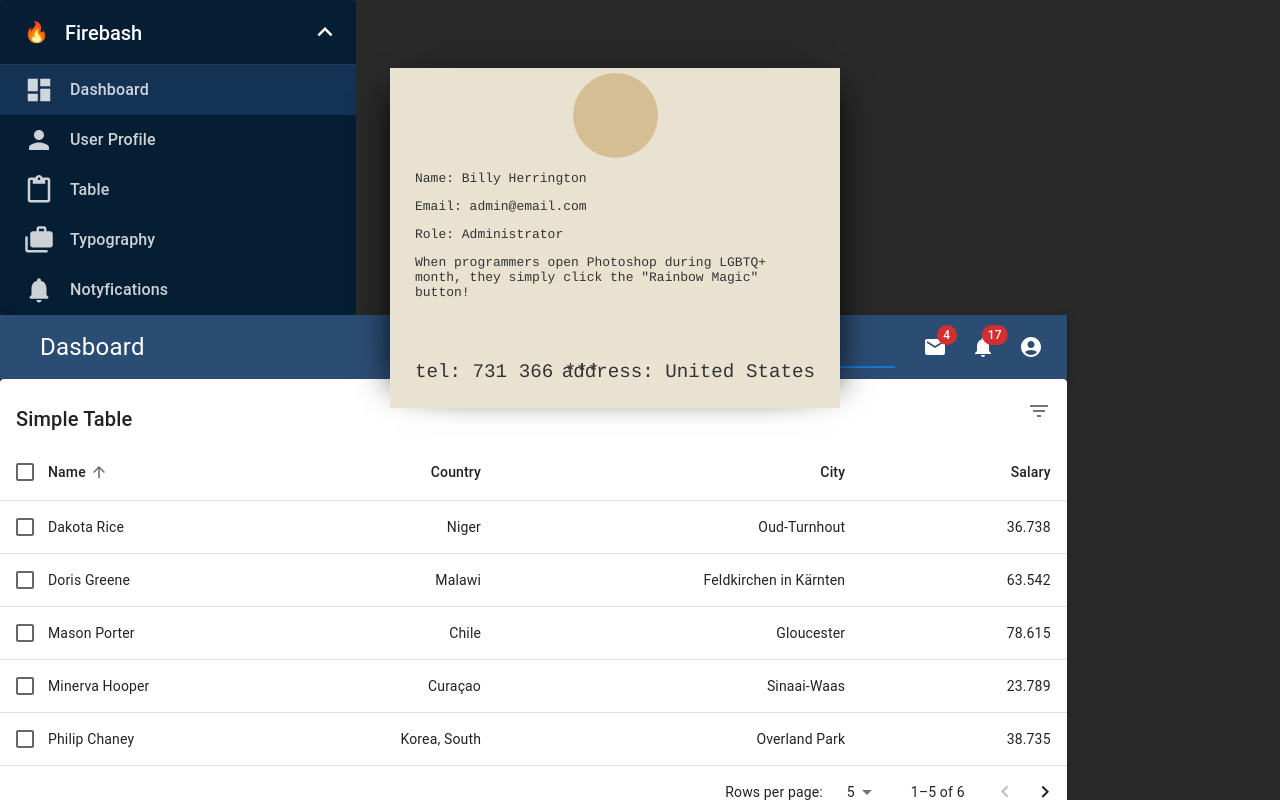
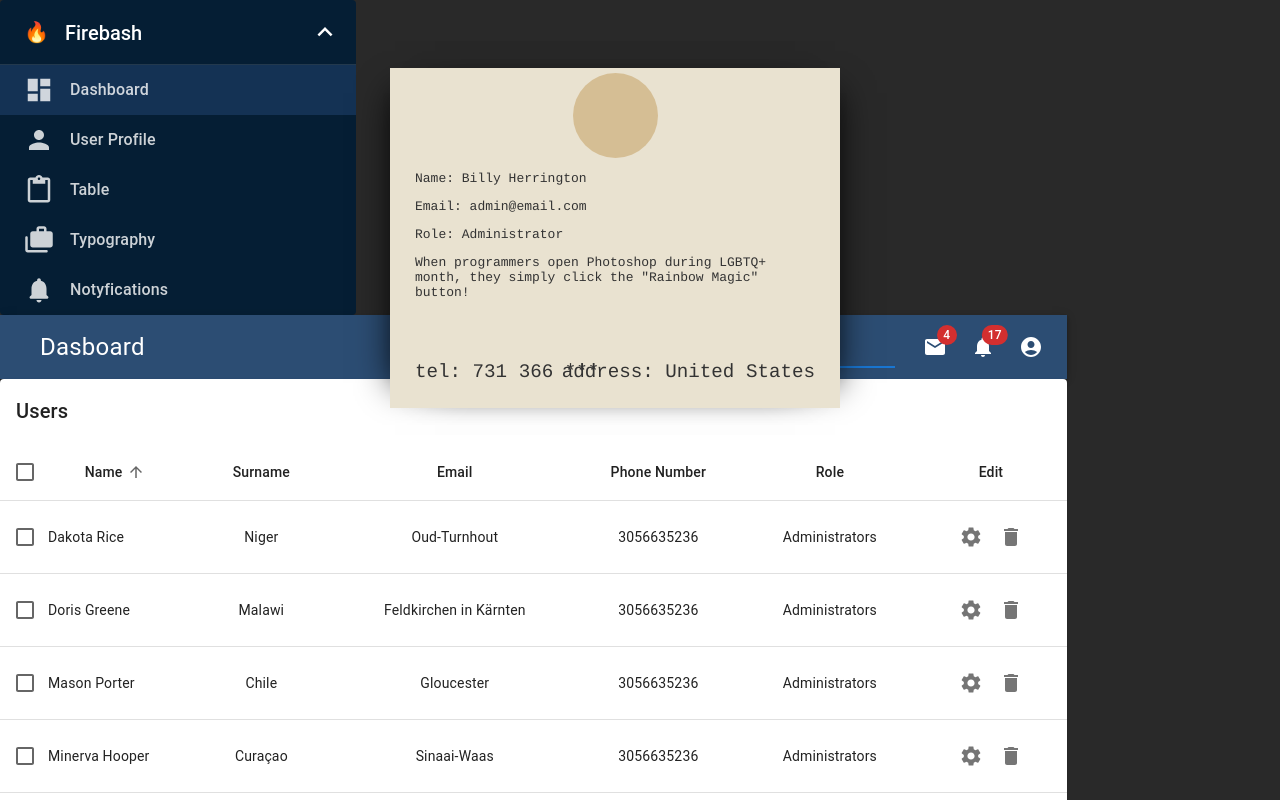
Before and after one commit to Robert-gut/admin-panel, a React (Vite) app: page /admin in a window 1280 px wide. Shown: the top 800 px of the page. Built offline with nearby package versions, Linux system fonts and the light colour scheme; grey boxes are pictures that could not be loaded.

Commit message:
EditDeleteModal commit

```diff
--- /dev/null
+++ b/src/pages/UsersList/UsersList.css
@@ -0,0 +1,8 @@
+.btnModal {
+  width: 100px;
+  height: 30px;
+  border-radius: 5px;
+  margin: 10px;
+  cursor: pointer;
+  font-size: 16px;
+}
--- a/src/pages/UsersList/UsersList.tsx
+++ b/src/pages/UsersList/UsersList.tsx
@@ -1,4 +1,4 @@
-import * as React from "react";
+import React, { useState } from "react";
 import { alpha } from "@mui/material/styles";
 import Box from "@mui/material/Box";
 import Table from "@mui/material/Table";
@@ -14,41 +14,102 @@ import Typography from "@mui/material/Typography";
 import Paper from "@mui/material/Paper";
 import Checkbox from "@mui/material/Checkbox";
 import IconButton from "@mui/material/IconButton";
-import Tooltip from "@mui/material/Tooltip";
-import FormControlLabel from "@mui/material/FormControlLabel";
-import Switch from "@mui/material/Switch";
 import DeleteIcon from "@mui/icons-material/Delete";
-import FilterListIcon from "@mui/icons-material/FilterList";
+import SettingsIcon from "@mui/icons-material/Settings";
 import { visuallyHidden } from "@mui/utils";
+//? import styles
+import "./UsersList.css";
+//? Import Modal
+import Modal from "@mui/material/Modal";
 
 interface Data {
   name: string;
-  country: string;
-  city: string;
-  salary: number;
+  surname: string;
+  email: string;
+  phoneNumber: number;
+  role: string;
+  edit: {
+    SettingsIcon: React.ElementType;
+    DeleteIcon: React.ElementType;
+  };
 }
 
 function createData(
   name: string,
-  country: string,
-  city: string,
-  salary: number
+  surname: string,
+  email: string,
+  phoneNumber: number,
+  role: string,
+  edit: {
+    SettingsIcon: React.ElementType;
+    DeleteIcon: React.ElementType;
+  }
 ): Data {
   return {
     name,
-    country,
-    city,
-    salary,
+    surname,
+    email,
+    phoneNumber,
+    role,
+    edit,
   };
 }
 
 const rows = [
-  createData("Dakota Rice", "Niger", "Oud-Turnhout", 36.738),
-  createData("Minerva Hooper", "Curaçao", "Sinaai-Waas", 23.789),
-  createData("Sage Rodriguez", "Netherlands", "Baileux", 56.142),
-  createData("Philip Chaney", "Korea, South	", "Overland Park", 38.735),
-  createData("Doris Greene", "Malawi", "Feldkirchen in Kärnten", 63.542),
-  createData("Mason Porter", "Chile", "Gloucester", 78.615),
+  createData(
+    "Dakota Rice",
+    "Niger",
+    "Oud-Turnhout",
+    3056635236,
+    "Administrators",
+    {
+      SettingsIcon: SettingsIcon,
+      DeleteIcon: DeleteIcon,
+    }
+  ),
+  createData(
+    "Minerva Hooper",
+    "Curaçao",
+    "Sinaai-Waas",
+    3056635236,
+    "Administrators",
+    { SettingsIcon: SettingsIcon, DeleteIcon: DeleteIcon }
+  ),
+  createData(
+    "Sage Rodriguez",
+    "Netherlands",
+    "Baileux",
+    3056635236,
+    "Administrators",
+    { SettingsIcon: SettingsIcon, DeleteIcon: DeleteIcon }
+  ),
+  createData(
+    "Philip Chaney",
+    "Korea, South",
+    "Overland Park",
+    3056635236,
+    "Administrators",
+    { SettingsIcon: SettingsIcon, DeleteIcon: DeleteIcon }
+  ),
+  createData(
+    "Doris Greene",
+    "Malawi",
+    "Feldkirchen in Kärnten",
+    3056635236,
+    "Administrators",
+    { SettingsIcon: SettingsIcon, DeleteIcon: DeleteIcon }
+  ),
+  createData(
+    "Mason Porter",
+    "Chile",
+    "Gloucester",
+    3056635236,
+    "Administrators",
+    {
+      SettingsIcon: SettingsIcon,
+      DeleteIcon: DeleteIcon,
+    }
+  ),
 ];
 
 function descendingComparator<T>(a: T, b: T, orderBy: keyof T) {
@@ -75,20 +136,11 @@ function getComparator<Key extends keyof any>(
     : (a, b) => -descendingComparator(a, b, orderBy);
 }
 
-// Since 2020 all major browsers ensure sort stability with Array.prototype.sort().
-// stableSort() brings sort stability to non-modern browsers (notably IE11). If you
-// only support modern browsers you can replace stableSort(exampleArray, exampleComparator)
-// with exampleArray.slice().sort(exampleComparator)
-function stableSort<T>(
-  array: readonly T[],
-  comparator: (a: T, b: T) => number
-) {
+function stableSort<T>(array: T[], comparator: (a: T, b: T) => number) {
   const stabilizedThis = array.map((el, index) => [el, index] as [T, number]);
   stabilizedThis.sort((a, b) => {
     const order = comparator(a[0], b[0]);
-    if (order !== 0) {
-      return order;
-    }
+    if (order !== 0) return order;
     return a[1] - b[1];
   });
   return stabilizedThis.map((el) => el[0]);
@@ -101,7 +153,7 @@ interface HeadCell {
   numeric: boolean;
 }
 
-const headCells: readonly HeadCell[] = [
+const headCells: HeadCell[] = [
   {
     id: "name",
     numeric: false,
@@ -109,22 +161,34 @@ const headCells: readonly HeadCell[] = [
     label: "Name",
   },
   {
-    id: "country",
+    id: "surname",
+    numeric: false,
+    disablePadding: false,
+    label: "Surname",
+  },
+  {
+    id: "email",
+    numeric: false,
+    disablePadding: false,
+    label: "Email",
+  },
+  {
+    id: "phoneNumber",
     numeric: true,
     disablePadding: false,
-    label: "Country",
+    label: "Phone Number",
   },
   {
-    id: "city",
-    numeric: true,
+    id: "role",
+    numeric: false,
     disablePadding: false,
-    label: "City",
+    label: "Role",
   },
   {
-    id: "salary",
-    numeric: true,
+    id: "edit",
+    numeric: false,
     disablePadding: false,
-    label: "Salary",
+    label: "Edit",
   },
 ];
 
@@ -139,6 +203,20 @@ interface EnhancedTableProps {
   orderBy: string;
   rowCount: number;
 }
+//!Modal
+const style = {
+  position: "absolute" as "absolute",
+  top: "50%",
+  left: "50%",
+  transform: "translate(-50%, -50%)",
+  width: 400,
+  bgcolor: "background.paper",
+  border: "2px solid #000",
+  boxShadow: 24,
+  p: 4,
+};
+
+//! Modal />
 
 function EnhancedTableHead(props: EnhancedTableProps) {
   const {
@@ -171,7 +249,7 @@ function EnhancedTableHead(props: EnhancedTableProps) {
         {headCells.map((headCell) => (
           <TableCell
             key={headCell.id}
-            align={headCell.numeric ? "right" : "left"}
+            align={headCell.numeric ? "center" : "center"}
             padding={headCell.disablePadding ? "none" : "normal"}
             sortDirection={orderBy === headCell.id ? order : false}
           >
@@ -179,6 +257,7 @@ function EnhancedTableHead(props: EnhancedTableProps) {
               active={orderBy === headCell.id}
               direction={orderBy === headCell.id ? order : "asc"}
               onClick={createSortHandler(headCell.id)}
+              hideSortIcon={orderBy !== headCell.id}
             >
               {headCell.label}
               {orderBy === headCell.id ? (
@@ -198,7 +277,7 @@ interface EnhancedTableToolbarProps {
   numSelected: number;
 }
 
-function EnhancedTableToolbar(props: EnhancedTableToolbarProps) {
+const EnhancedTableToolbar = (props: EnhancedTableToolbarProps) => {
   const { numSelected } = props;
 
   return (
@@ -230,35 +309,25 @@ function EnhancedTableToolbar(props: EnhancedTableToolbarProps) {
           variant="h6"
           id="tableTitle"
           component="div"
-          mt={2}
         >
-          Simple Table
+          Users
         </Typography>
-      )}
-      {numSelected > 0 ? (
-        <Tooltip title="Delete">
-          <IconButton>
-            <DeleteIcon />
-          </IconButton>
-        </Tooltip>
-      ) : (
-        <Tooltip title="Filter list">
-          <IconButton>
-            <FilterListIcon />
-          </IconButton>
-        </Tooltip>
       )}
     </Toolbar>
   );
-}
+};
 
-export default function UsersList() {
-  const [order, setOrder] = React.useState<Order>("asc");
-  const [orderBy, setOrderBy] = React.useState<keyof Data>("name");
-  const [selected, setSelected] = React.useState<readonly string[]>([]);
-  const [page, setPage] = React.useState(0);
-  const [dense, setDense] = React.useState(false);
-  const [rowsPerPage, setRowsPerPage] = React.useState(5);
+export default function EnhancedTable() {
+  //!Modal
+  const [open, setOpen] = React.useState(false);
+  const handleOpen = () => setOpen(true);
+  const handleClose = () => setOpen(false);
+  //! Modal
+  const [order, setOrder] = useState<Order>("asc");
+  const [orderBy, setOrderBy] = useState<keyof Data>("name");
+  const [selected, setSelected] = useState<string[]>([]);
+  const [page, setPage] = useState(0);
+  const [rowsPerPage, setRowsPerPage] = useState(5);
 
   const handleRequestSort = (
     event: React.MouseEvent<unknown>,
@@ -271,8 +340,8 @@ export default function UsersList() {
 
   const handleSelectAllClick = (event: React.ChangeEvent<HTMLInputElement>) => {
     if (event.target.checked) {
-      const newSelected = rows.map((n) => n.name);
-      setSelected(newSelected);
+      const newSelecteds = rows.map((n) => n.name);
+      setSelected(newSelecteds);
       return;
     }
     setSelected([]);
@@ -280,7 +349,7 @@ export default function UsersList() {
 
   const handleClick = (event: React.MouseEvent<unknown>, name: string) => {
     const selectedIndex = selected.indexOf(name);
-    let newSelected: readonly string[] = [];
+    let newSelected: string[] = [];
 
     if (selectedIndex === -1) {
       newSelected = newSelected.concat(selected, name);
@@ -309,24 +378,10 @@ export default function UsersList() {
     setPage(0);
   };
 
-  const handleChangeDense = (event: React.ChangeEvent<HTMLInputElement>) => {
-    setDense(event.target.checked);
-  };
-
   const isSelected = (name: string) => selected.indexOf(name) !== -1;
 
-  // Avoid a layout jump when reaching the last page with empty rows.
   const emptyRows =
     page > 0 ? Math.max(0, (1 + page) * rowsPerPage - rows.length) : 0;
-
-  const visibleRows = React.useMemo(
-    () =>
-      stableSort(rows, getComparator(order, orderBy)).slice(
-        page * rowsPerPage,
-        page * rowsPerPage + rowsPerPage
-      ),
-    [order, orderBy, page, rowsPerPage]
-  );
 
   return (
     <Box sx={{ width: "100%" }}>
@@ -336,7 +391,7 @@ export default function UsersList() {
           <Table
             sx={{ minWidth: 750 }}
             aria-labelledby="tableTitle"
-            size={dense ? "small" : "medium"}
+            size={"medium"}
           >
             <EnhancedTableHead
               numSelected={selected.length}
@@ -347,20 +402,20 @@ export default function UsersList() {
               rowCount={rows.length}
             />
             <TableBody>
-              {visibleRows.map((row, index) => {
+              {stableSort(rows, getComparator(order, orderBy))
+                .slice(page * rowsPerPage, page * rowsPerPage + rowsPerPage)
+                .map((row, index) => {
                   const isItemSelected = isSelected(row.name);
                   const labelId = `enhanced-table-checkbox-${index}`;
-
                   return (
                     <TableRow
                       hover
                       onClick={(event) => handleClick(event, row.name)}
                       role="checkbox"
                       aria-checked={isItemSelected}
-                    tabIndex={-1}
+                      // tabIndex={-1}
                       key={row.name}
                       selected={isItemSelected}
-                    sx={{ cursor: "pointer" }}
                     >
                       <TableCell padding="checkbox">
                         <Checkbox
@@ -379,19 +434,48 @@ export default function UsersList() {
                       >
                         {row.name}
                       </TableCell>
-                    <TableCell align="right">{row.country}</TableCell>
-                    <TableCell align="right">{row.city}</TableCell>
-                    <TableCell align="right">{row.salary}</TableCell>
+                      <TableCell align="center">{row.surname}</TableCell>
+                      <TableCell align="center">{row.email}</TableCell>
+                      <TableCell align="center">{row.phoneNumber}</TableCell>
+                      <TableCell align="center">{row.role}</TableCell>
+                      <TableCell align="center">
+                        <IconButton>
+                          <row.edit.SettingsIcon />
+                        </IconButton>
+                        <IconButton onClick={handleOpen}>
+                          <row.edit.DeleteIcon />
+                          <Modal
+                            open={open}
+                            onClose={handleClose}
+                            aria-labelledby="modal-modal-title"
+                            aria-describedby="modal-modal-description"
+                          >
+                            <Box sx={style}>
+                              <Typography
+                                id="modal-modal-title"
+                                variant="h6"
+                                component="h2"
+                              >
+                                Підтвердження видалення
+                              </Typography>
+                              <Typography
+                                id="modal-modal-description"
+                                sx={{ mt: 2 }}
+                              >
+                                Ви впевнені що бажаєте видалити користувача?
+                              </Typography>
+                              <button className="btnModal">Так</button>
+                              <button className="btnModal">Ні</button>
+                            </Box>
+                          </Modal>
+                        </IconButton>
+                      </TableCell>
                     </TableRow>
                   );
                 })}
               {emptyRows > 0 && (
-                <TableRow
-                  style={{
-                    height: (dense ? 33 : 53) * emptyRows,
-                  }}
-                >
-                  <TableCell colSpan={6} />
+                <TableRow style={{ height: 53 * emptyRows }}>
+                  <TableCell colSpan={7} />
                 </TableRow>
               )}
             </TableBody>
@@ -407,10 +491,6 @@ export default function UsersList() {
           onRowsPerPageChange={handleChangeRowsPerPage}
         />
       </Paper>
-      <FormControlLabel
-        control={<Switch checked={dense} onChange={handleChangeDense} />}
-        label="Dense padding"
-      />
     </Box>
   );
 }
```
Lines whose indentation alone changed are shown as unchanged.
